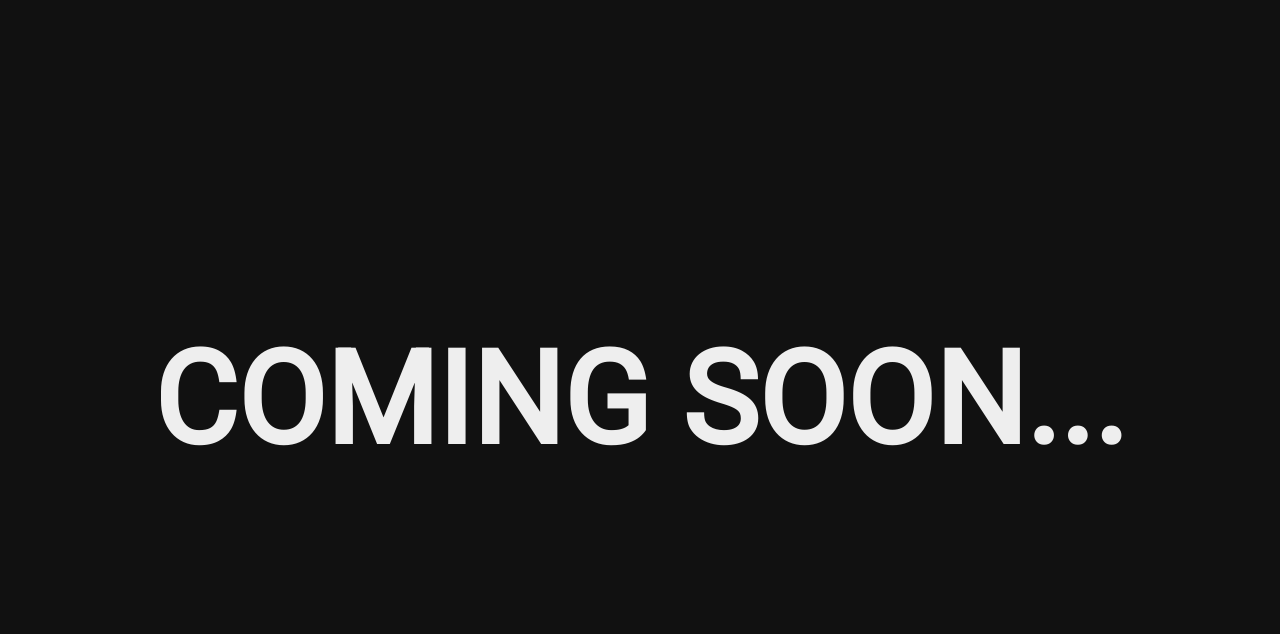
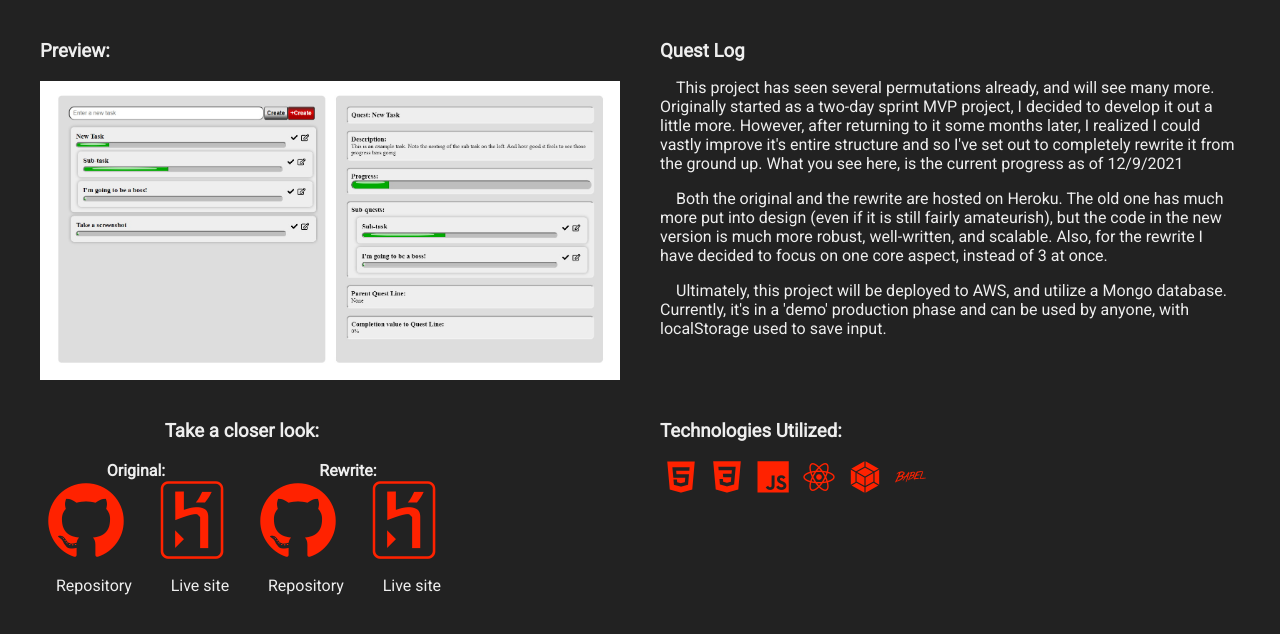
Before and after one commit to tspr0tege/Portfolio, a website: page public/previews/quest-log.html in a window 1280 px wide. Drawn offline with nearby package versions, Linux system fonts and the light colour scheme.

Commit message:
Full preview displays created for weather, quest log, and bathroom apps. Contact field confirms sent. Resume updated.

```diff
--- a/public/previews/quest-log.html
+++ b/public/previews/quest-log.html
@@ -6,21 +6,70 @@
     <link rel="stylesheet" href="../project.css">
     <link rel="stylesheet" href="https://fonts.googleapis.com/css?family=Roboto">
     <link rel="stylesheet" href="https://cdn.jsdelivr.net/gh/devicons/devicon@v2.14.0/devicon.min.css">
-    <style>
-      body {
-        display: flex;
-        align-items: center;
-        justify-content: center;
-        height: 100vh;
-      }
+  </head>
 
-      h2 {
-        font-size: 8em;
-        text-align: center;
-      }
-    </style>
-  </head>
   <body>
-    <h2>COMING SOON...</h2>
+    <div id="main-container">
+      <!-- Photo - Video - Github - Live Link - Description -->
+      <div class="preview-img-container">
+        <h3>Preview:</h3>
+        <img src="../images/quest-log.jpg" />
+      </div>
+      <div class="host-locations">
+        <h3>Take a closer look:</h3><br/>
+        <div class="flexbox20">
+          <div>
+            <h4>Original:</h4>
+            <div class="flexbox20">
+              <div>
+                <a href="https://github.com/tspr0tege/quest-log-deprecated" target="_blank">
+                  <i class="devicon-github-original" title="View the code on Github"></i>
+                  <p>Repository</p>
+                </a>
+              </div>
+              <div>
+                <a href="http://quest-log-app.herokuapp.com/" target="_blank">
+                  <i class="devicon-heroku-original" title="View heroku site"></i>
+                  <p>Live site</p>
+                </a>
+              </div>
+            </div>
+          </div>
+
+          <div>
+            <h4>Rewrite:</h4>
+            <div class="flexbox20">
+              <div>
+                <a href="https://github.com/tspr0tege/quest-log" target="_blank">
+                  <i class="devicon-github-original" title="View the code on Github"></i>
+                  <p>Repository</p>
+                </a>
+              </div>
+              <div>
+                <a href="http://new-quest-log.herokuapp.com/" target="_blank">
+                  <i class="devicon-heroku-original" title="View heroku site"></i>
+                  <p>Live site</p>
+                </a>
+              </div>
+            </div>
+          </div>
+        </div>
+      </div>
+      <div>
+        <h3>Quest Log</h3>
+        <p>This project has seen several permutations already, and will see many more. Originally started as a two-day sprint MVP project, I decided to develop it out a little more. However, after returning to it some months later, I realized I could vastly improve it's entire structure and so I've set out to completely rewrite it from the ground up. What you see here, is the current progress as of 12/9/2021</p>
+        <p>Both the original and the rewrite are hosted on Heroku. The old one has much more put into design (even if it is still fairly amateurish), but the code in the new version is much more robust, well-written, and scalable. Also, for the rewrite I have decided to focus on one core aspect, instead of 3 at once.</p>
+        <p>Ultimately, this project will be deployed to AWS, and utilize a Mongo database. Currently, it's in a 'demo' production phase and can be used by anyone, with localStorage used to save input.</p>
+      </div>
+      <div class="project-stack">
+        <h3>Technologies Utilized:</h3><br/>
+        <i class="devicon-html5-plain" title="HTML"></i>
+        <i class="devicon-css3-plain" title="CSS"></i>
+        <i class="devicon-javascript-plain" title="Javascript"></i>
+        <i class="devicon-react-original" title="React"></i>
+        <i class="devicon-webpack-plain" title="Webpack"></i>
+        <i class="devicon-babel-plain" title="Babel"></i>
+      </div>
+    </div>
   </body>
 </html>
--- a/public/project.css
+++ b/public/project.css
@@ -1,7 +1,10 @@
+body {
+  background-color: var(--secondary-bg);
+}
+
 #main-container {
   height: 100vh;
   width: 100vw;
-  background-color: var(--secondary-bg);
   position: absolute;
   top: 50%;
   left: 50%;
@@ -11,8 +14,8 @@
   grid-auto-flow: column;
   padding: 40px;
   gap: 40px;
-  justify-items: center;
-  align-items: center;
+  justify-items: start;
+  align-items: start;
   border-radius: 20px;;
 }
 
@@ -25,3 +28,26 @@
 .host-locations {
   text-align: center;
 }
+
+p {
+  text-indent: 1em;
+  margin-top: 1em;
+}
+
+.flexbox20 {
+  display: flex;
+  column-gap: 20px;
+}
+
+.preview-img-container {
+  height: 100%;
+  width: 100%;
+  overflow: hidden;
+}
+
+.preview-img-container img {
+  height: 100%;
+  width: 100%;
+  object-fit: contain;
+
+}
--- a/public/style.css
+++ b/public/style.css
@@ -316,7 +316,7 @@ h2 {
   top: 50%;
   left: 50%;
   transform: translate(-50%, -50%);
-  height: 60vh;
+  height: 80vh;
   width: 60vw;
   border-radius: 20px;
 }
```
Also changed, not shown: public/index.html (+8 -2 lines), public/previews/bathroom-log.html (added, +59 -0 lines), public/previews/retail-portal.html (deleted, +0 -26 lines), public/previews/weather-app.html (+20 -4 lines), public/project.html (deleted, +0 -56 lines), public/images/bathroom-log.jpg (added), public/images/quest-log.jpg (added), 2 other files.
